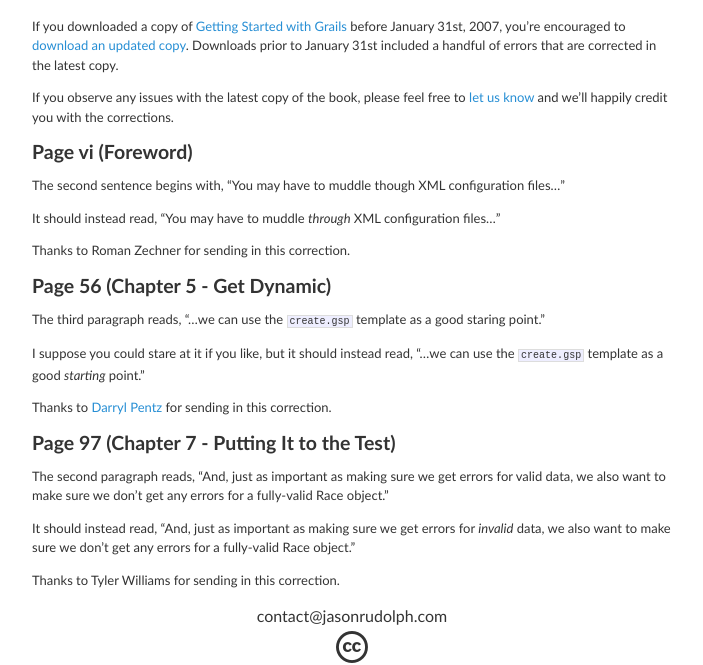
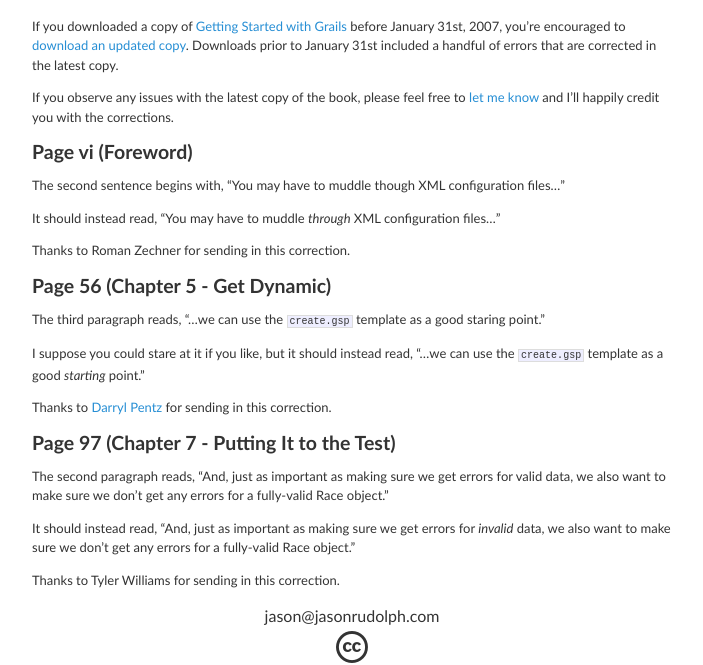
Before and after one commit to asclepius/paulkulyk.com, a Jekyll site: the page built from gswg_errata.md, in a window 1280 px wide. Shown: the part 410-1075 px from the top of the page, without its empty margins (288-991 px from the left). Built offline with Jekyll 4.4.1, drawn with Linux system fonts in a browser that asks for light colours; nearby versions of some CDN libraries; comment, search, counter and statistics services are not loaded.

Commit message:
Trust the spam filters

```diff
--- a/_layouts/base.html
+++ b/_layouts/base.html
@@ -29,7 +29,7 @@
       <div id="push"></div>
     </div>
     <div id="footer">
-      <p id="contact-info"><a class="core-nav" href="mailto:contact@jasonrudolph.com">contact@jasonrudolph.com</a></p>
+      <p id="contact-info"><a class="core-nav" href="mailto:jason@jasonrudolph.com">jason@jasonrudolph.com</a></p>
       <p id="copyright">
         <a class="core-nav icon-cc" rel="license" title="Some Rights Reserved — Creative Commons License" href="http://github.com/jasonrudolph/jasonrudolph.com/blob/master/README.markdown"></a>
       </p>
--- a/blog/atom.xml
+++ b/blog/atom.xml
@@ -12,7 +12,7 @@
  <id>http://jasonrudolph.com/</id>
  <author>
    <name>Jason Rudolph</name>
-   <email>contact@jasonrudolph.com</email>
+   <email>jason@jasonrudolph.com</email>
  </author>
 
  {% for post in site.posts limit:10 %}
--- a/gswg_errata.md
+++ b/gswg_errata.md
@@ -19,7 +19,7 @@
 
 If you downloaded a copy of <a href="http://www.infoq.com/minibooks/grails">Getting Started with Grails</a> before January 31st, 2007, you're encouraged to <a href="http://www.infoq.com/minibooks/grails">download an updated copy</a>.  Downloads prior to January 31st included a handful of errors that are corrected in the latest copy.
 
-If you observe any issues with the latest copy of the book, please feel free to <a href="mailto:contact@jasonrudolph.com">let us know</a> and we'll happily credit you with the corrections.
+If you observe any issues with the latest copy of the book, please feel free to <a href="mailto:jason@jasonrudolph.com">let me know</a> and I'll happily credit you with the corrections.
 
 ## Page vi (Foreword)
 
```
Also changed, not shown: 404.md (+1 -1 lines).
